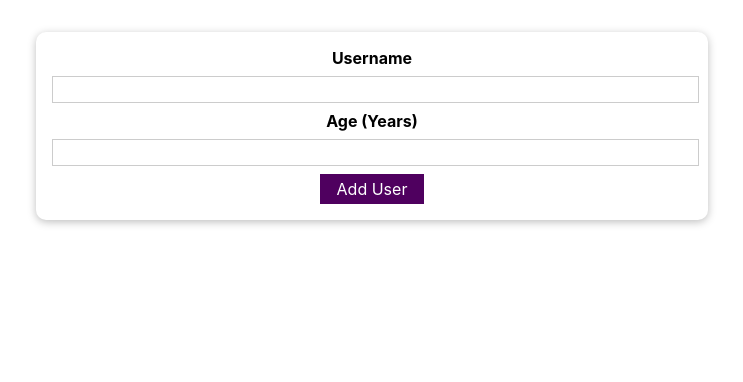
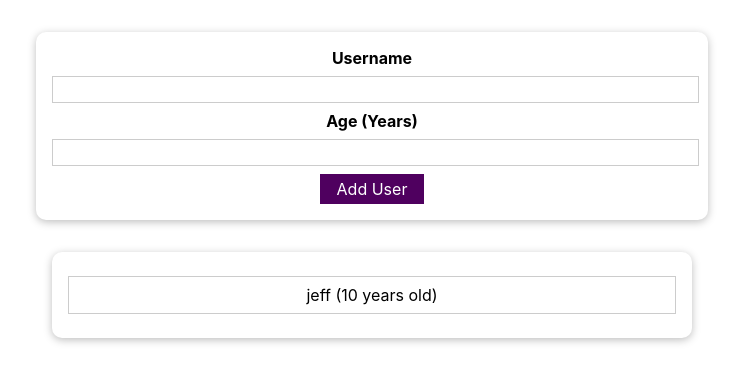
Before and after one commit to jeffrey-ke/attendance-webapp, a React (Create React App) app: page / in a window 1280 px wide. Shown: the top 382 px of the page, without its empty margins (268-1011 px from the left). Built offline with nearby package versions, Linux system fonts and the light colour scheme.

Commit message:
List of users now updates and is displayed to user.

```diff
--- a/src/App.js
+++ b/src/App.js
@@ -1,12 +1,27 @@
 import './App.css';
 import AddUser from './Components/Users/AddUser/AddUser';
+import UserList from './Components/Users/UserList/UserList';
+
+import React, { useState } from 'react';
+
+const TEST_USERS = [{name: "jeff", age: "10"}]
 
 function App() {
-  return (
-    <div className="App">
-      <AddUser />
-    </div>
-  );
+
+    const [users, setUsers] = useState(TEST_USERS);
+
+    const onUserAdded = (user) => {
+        setUsers( (prevUsers) => {
+            return [user, ...prevUsers]
+        });
+    };
+
+    return (
+        <div className="App">
+            <AddUser onUserAdded={onUserAdded}/>
+            <UserList users={users}/>
+        </div>
+    );
 }
 
 export default App;
--- a/src/Components/Users/AddUser/AddUser.js
+++ b/src/Components/Users/AddUser/AddUser.js
@@ -11,7 +11,11 @@ const AddUser = (props) => {
 
     const addUserHandler = (event) => {
         event.preventDefault();
-        console.log(enteredUserName, enteredAge)
+
+        if(enteredUserName.trim().length === 0 || enteredAge.trim().length === 0 || +enteredAge < 1) return;
+        props.onUserAdded({name: enteredUserName, age: enteredAge})
+        setEnteredUserName('');
+        setEnteredAge('');
     };
 
     const userNameChangeHandler = event => {
@@ -26,9 +30,19 @@ const AddUser = (props) => {
         <Card className={classes.input}>
             <form onSubmit={addUserHandler}>
                 <label htmlFor="username">Username</label>
-                <input id="username" type="text" onChange={userNameChangeHandler}/>
+                <input
+                    id="username"
+                    type="text"
+                    onChange={userNameChangeHandler}
+                    value={enteredUserName}
+                />
                 <label htmlFor="age">Age (Years)</label>
-                <input id="age" type="number" onChange={ageChangeHandler}/>
+                <input
+                    id="age"
+                    type="number"
+                    onChange={ageChangeHandler}
+                    value={enteredAge}
+                />
                 <Button type='submit'>Add User</Button>
             </form>
         </Card>
--- /dev/null
+++ b/src/Components/Users/UserList/UserList.js
@@ -0,0 +1,19 @@
+import React from "react";
+import Card from "../../UI/Card";
+import classes from './UserList.module.css'
+
+const UserList = props => {
+    return (
+        <Card className={classes.users}>
+            <ul>
+            {props.users.map( (user) => (
+                <li>
+                    {user.name} ({user.age} years old)
+                </li>
+            ))}
+            </ul>
+        </Card>
+    );
+
+};
+export default UserList
--- /dev/null
+++ b/src/Components/Users/UserList/UserList.module.css
@@ -0,0 +1,16 @@
+.users {
+    margin: 2rem auto;
+    width: 90%;
+    max-width: 40rem;
+  }
+
+  .users ul {
+    list-style: none;
+    padding: 1rem;
+  }
+
+  .users li {
+    border: 1px solid #ccc;
+    margin: 0.5rem 0;
+    padding: 0.5rem;
+  }
```
Also changed, not shown: 1 other file (tests, documents, lock files or other folders).
